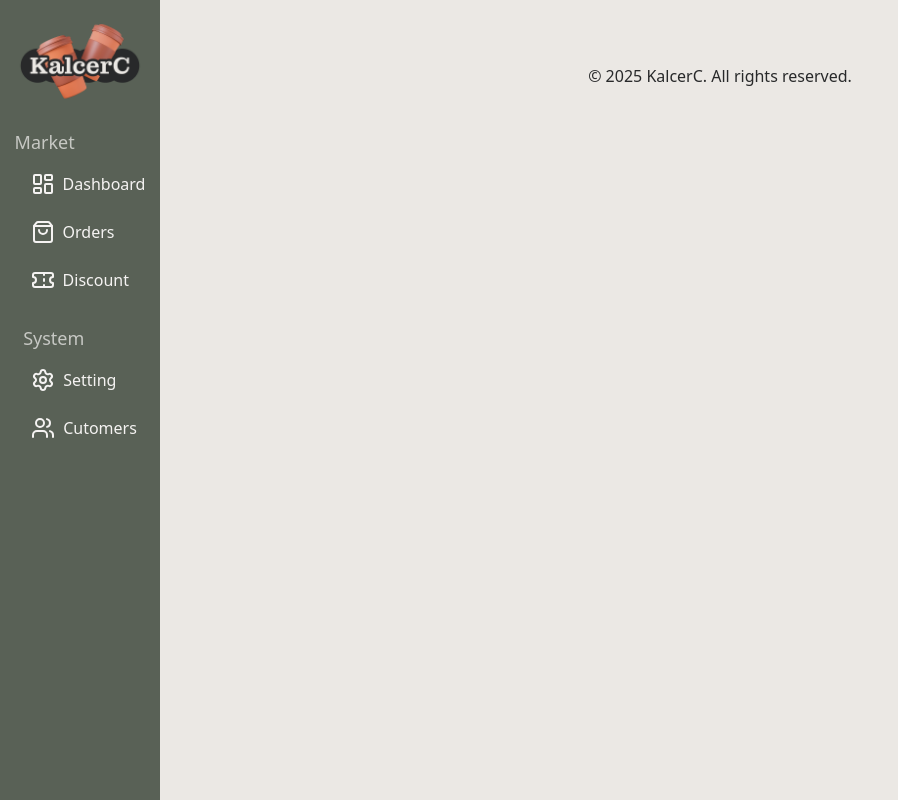
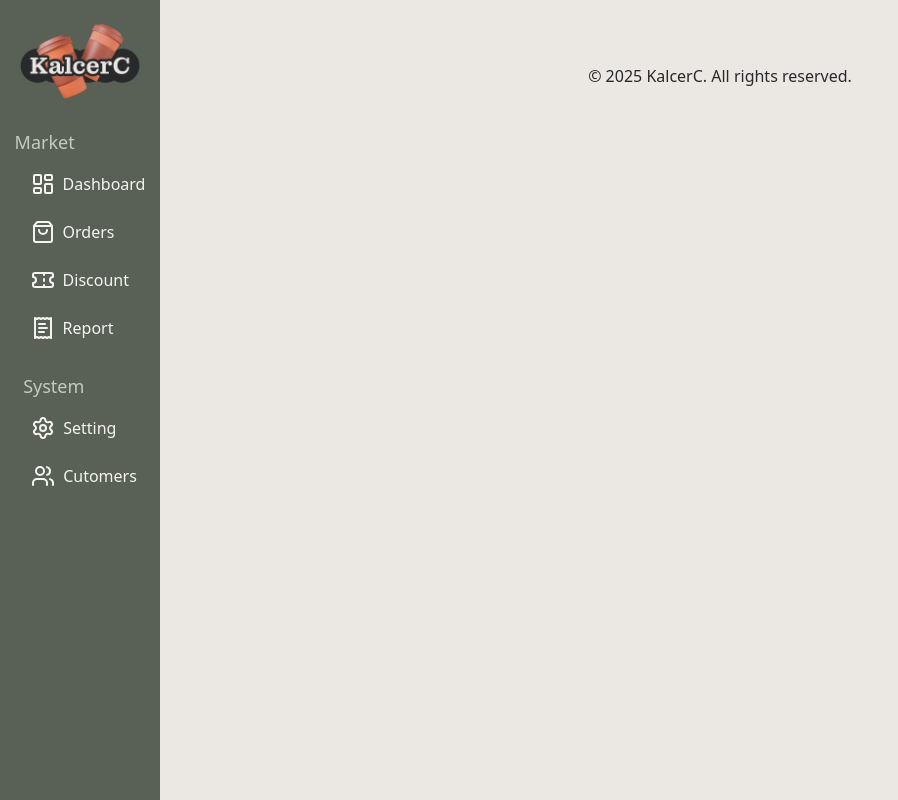
Before and after one commit to AzrianTidakTengil/KalcerC-LoyaltyPointCoffee, a Django app: template LoyaltyCoffeeShop/templates/layouts/worker.html in a window 1280 px wide. Shown: the whole page, without its empty margins (0-898 px from the left). Run offline with Django 5.2, Linux system fonts and the light colour scheme; the template is opened without the code that fills it, so the values that code supplies are empty; some web fonts are replaced.

Commit message:
feat: Enhance worker layout with currency formatting functions and improved navigation links

```diff
--- a/LoyaltyCoffeeShop/templates/layouts/worker.html
+++ b/LoyaltyCoffeeShop/templates/layouts/worker.html
@@ -76,7 +76,19 @@
         }
     </style>
     <script>
+      function formatRupiah(angka) {
+        return 'Rp ' + angka.toString().replace(/\B(?=(\d{3})+(?!\d))/g, '.');
+      }
 
+      function parseRupiah(rupiahString) {
+        let cleaned = rupiahString.replace(/[^0-9,]/g, '');
+
+        cleaned = cleaned.replace(',', '.');
+
+        let number = parseFloat(cleaned);
+
+        return number;
+      }
     </script>
     {% block style %}{% endblock %}
     {% block script %}{% endblock %}
@@ -101,24 +113,22 @@
             Market
         </h4>
         <div class="flex flex-col gap-2 mt-4 space-y-4 pl-4">
-            <div class="flex gap-2 items-center text-silver-900 font-medium cursor-pointer hover:text-silver transition duration-200">
+            <a href="{% url 'dashboard' %}" class="flex gap-2 items-center text-silver-900 font-medium cursor-pointer hover:text-silver transition duration-200">
                 <svg xmlns="http://www.w3.org/2000/svg" width="24" height="24" viewBox="0 0 24 24" fill="none" stroke="currentColor" stroke-width="2" stroke-linecap="round" stroke-linejoin="round" class="lucide lucide-layout-dashboard-icon lucide-layout-dashboard"><rect width="7" height="9" x="3" y="3" rx="1"/><rect width="7" height="5" x="14" y="3" rx="1"/><rect width="7" height="9" x="14" y="12" rx="1"/><rect width="7" height="5" x="3" y="16" rx="1"/></svg>
-                <a>
                 <h5>Dashboard</h5>
             </a>
-            </div>
-            <div class="flex gap-2 items-center text-silver-900 font-medium cursor-pointer hover:text-silver transition duration-200">
+            <a href="{% url 'order' %}" class="flex gap-2 items-center text-silver-900 font-medium cursor-pointer hover:text-silver transition duration-200">
                 <svg xmlns="http://www.w3.org/2000/svg" width="24" height="24" viewBox="0 0 24 24" fill="none" stroke="currentColor" stroke-width="2" stroke-linecap="round" stroke-linejoin="round" class="lucide lucide-shopping-bag-icon lucide-shopping-bag"><path d="M16 10a4 4 0 0 1-8 0"/><path d="M3.103 6.034h17.794"/><path d="M3.4 5.467a2 2 0 0 0-.4 1.2V20a2 2 0 0 0 2 2h14a2 2 0 0 0 2-2V6.667a2 2 0 0 0-.4-1.2l-2-2.667A2 2 0 0 0 17 2H7a2 2 0 0 0-1.6.8z"/></svg>
-                <a>
                 <h5>Orders</h5>
             </a>
-            </div>
-            <div class="flex gap-2 items-center text-silver-900 font-medium cursor-pointer hover:text-silver transition duration-200">
+            <a href="{% url 'discounts' %}" class="flex gap-2 items-center text-silver-900 font-medium cursor-pointer hover:text-silver transition duration-200">
                 <svg xmlns="http://www.w3.org/2000/svg" width="24" height="24" viewBox="0 0 24 24" fill="none" stroke="currentColor" stroke-width="2" stroke-linecap="round" stroke-linejoin="round" class="lucide lucide-ticket-icon lucide-ticket"><path d="M2 9a3 3 0 0 1 0 6v2a2 2 0 0 0 2 2h16a2 2 0 0 0 2-2v-2a3 3 0 0 1 0-6V7a2 2 0 0 0-2-2H4a2 2 0 0 0-2 2Z"/><path d="M13 5v2"/><path d="M13 17v2"/><path d="M13 11v2"/></svg>
-                <a>
                 <h5>Discount</h5>
             </a>
-            </div>
+            <a href="{% url 'reports' %}" class="flex gap-2 items-center text-silver-900 font-medium cursor-pointer hover:text-silver transition duration-200">
+                <svg xmlns="http://www.w3.org/2000/svg" width="24" height="24" viewBox="0 0 24 24" fill="none" stroke="currentColor" stroke-width="2" stroke-linecap="round" stroke-linejoin="round" class="lucide lucide-receipt-text-icon lucide-receipt-text"><path d="M4 2v20l2-1 2 1 2-1 2 1 2-1 2 1 2-1 2 1V2l-2 1-2-1-2 1-2-1-2 1-2-1-2 1Z"/><path d="M14 8H8"/><path d="M16 12H8"/><path d="M13 16H8"/></svg>
+                <h5>Report</h5>
+            </a>
         </div>
       </div>
       <div class="my-4">
@@ -126,18 +136,14 @@
             System
         </h4>
         <div class="flex flex-col gap-2 mt-4 space-y-4 pl-2">
-            <div class="flex gap-2 items-center text-silver-900 font-medium cursor-pointer hover:text-silver transition duration-200">
+            <a href="{% url 'settings' %}" class="flex gap-2 items-center text-silver-900 font-medium cursor-pointer hover:text-silver transition duration-200">
                 <svg xmlns="http://www.w3.org/2000/svg" width="24" height="24" viewBox="0 0 24 24" fill="none" stroke="currentColor" stroke-width="2" stroke-linecap="round" stroke-linejoin="round" class="lucide lucide-settings-icon lucide-settings"><path d="M9.671 4.136a2.34 2.34 0 0 1 4.659 0 2.34 2.34 0 0 0 3.319 1.915 2.34 2.34 0 0 1 2.33 4.033 2.34 2.34 0 0 0 0 3.831 2.34 2.34 0 0 1-2.33 4.033 2.34 2.34 0 0 0-3.319 1.915 2.34 2.34 0 0 1-4.659 0 2.34 2.34 0 0 0-3.32-1.915 2.34 2.34 0 0 1-2.33-4.033 2.34 2.34 0 0 0 0-3.831A2.34 2.34 0 0 1 6.35 6.051a2.34 2.34 0 0 0 3.319-1.915"/><circle cx="12" cy="12" r="3"/></svg>
-                <a>
                 <h5>Setting</h5>
             </a>
-            </div>
-            <div class="flex gap-2 items-center text-silver-900 font-medium cursor-pointer hover:text-silver transition duration-200">
+            <a href="{% url 'customers' %}" class="flex gap-2 items-center text-silver-900 font-medium cursor-pointer hover:text-silver transition duration-200">
                 <svg xmlns="http://www.w3.org/2000/svg" width="24" height="24" viewBox="0 0 24 24" fill="none" stroke="currentColor" stroke-width="2" stroke-linecap="round" stroke-linejoin="round" class="lucide lucide-users-icon lucide-users"><path d="M16 21v-2a4 4 0 0 0-4-4H6a4 4 0 0 0-4 4v2"/><path d="M16 3.128a4 4 0 0 1 0 7.744"/><path d="M22 21v-2a4 4 0 0 0-3-3.87"/><circle cx="9" cy="7" r="4"/></svg>
-                <a>
                 <h5>Cutomers</h5>
             </a>
-            </div>
         </div>
       </div>
 
```
Lines whose indentation alone changed are shown as unchanged.
